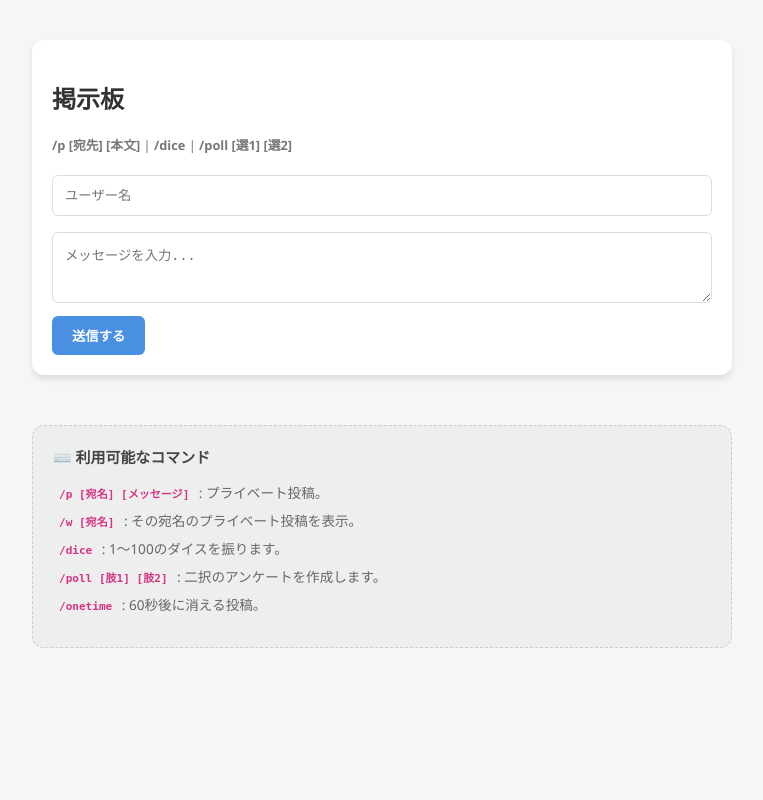
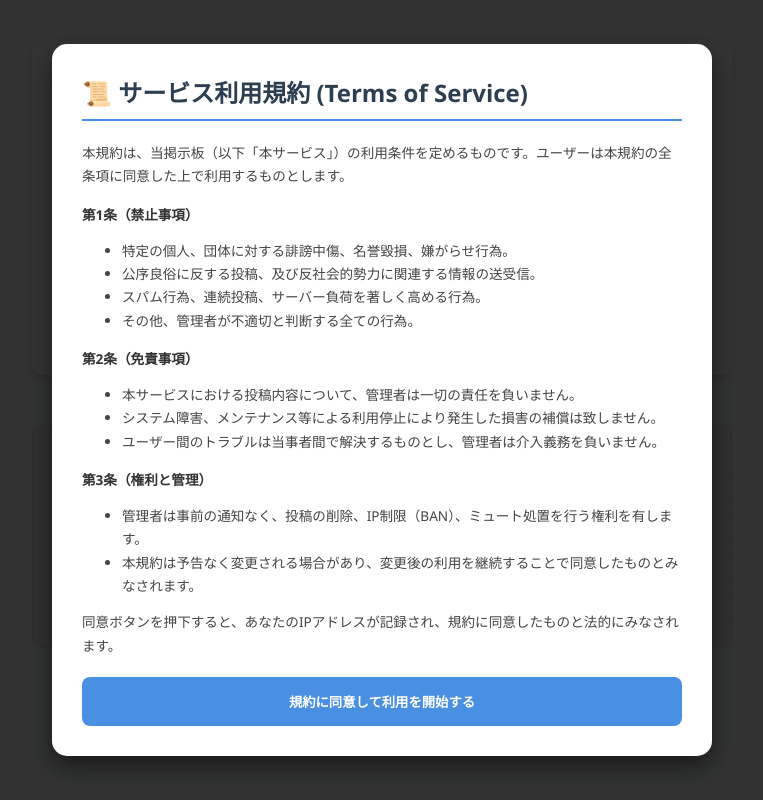
Before and after one commit to toka-kun/Sennin-Plus, a FastAPI app: page /bbs in a window 1280 px wide. Shown: the whole page, without its empty margins (258-1021 px from the left). Run offline with FastAPI, Linux system fonts and the light colour scheme; some libraries are stand-ins or nearby versions.

Commit message:
Update bbs.html

```diff
--- a/templates/bbs.html
+++ b/templates/bbs.html
@@ -1,4 +1,5 @@
 <!DOCTYPE html>
+<html lang="ja"<!DOCTYPE html>
 <html lang="ja">
 <head>
     <meta charset="UTF-8">
@@ -46,25 +47,55 @@
         .command-list li { margin-bottom: 8px; }
         .code-tag { background: #eee; padding: 2px 6px; border-radius: 4px; font-family: monospace; font-weight: bold; color: #d63384; }
 
-        /* 新規追加スタイル */
-        #adminModal { display: none; position: fixed; top: 0; left: 0; width: 100%; height: 100%; background: rgba(0,0,0,0.7); z-index: 2000; justify-content: center; align-items: center; }
-        .modal-content { background: white; padding: 30px; border-radius: 15px; width: 300px; text-align: center; }
-        .reply-toggle-btn { font-size: 0.8em; color: var(--primary); cursor: pointer; margin-left: 10px; border: 1px solid var(--primary); padding: 1px 5px; border-radius: 4px; }
+        /* 利用規約モーダル用追加スタイル */
+        #tosModal { position: fixed; top: 0; left: 0; width: 100%; height: 100%; background: rgba(0,0,0,0.8); display: flex; align-items: center; justify-content: center; z-index: 9999; }
+        .tos-content { background: white; padding: 30px; border-radius: 15px; max-width: 600px; width: 90%; max-height: 85vh; overflow-y: auto; box-shadow: 0 10px 25px rgba(0,0,0,0.5); }
+        .tos-content h2 { margin-top: 0; color: #2c3e50; border-bottom: 2px solid var(--primary); padding-bottom: 10px; }
+        .tos-body { font-size: 0.85em; line-height: 1.7; margin-bottom: 20px; color: #444; }
+        .tos-body h4 { margin: 15px 0 5px 0; color: #333; }
+        .tos-btn { width: 100%; padding: 15px; background: var(--primary); color: white; border: none; border-radius: 8px; font-weight: bold; cursor: pointer; transition: opacity 0.2s; }
+        .tos-btn:hover { opacity: 0.9; }
+
+        /* 返信制御 */
+        .reply-toggle { font-size: 0.75em; color: #999; cursor: pointer; margin-left: 10px; text-decoration: underline; }
         .replies-container.hidden { display: none; }
     </style>
 </head>
-<body ondblclick="showAdminModal()">
+<body ondblclick="adminLogin()">
+
+    <div id="tosModal" style="display: none;">
+        <div class="tos-content">
+            <h2>📜 サービス利用規約 (Terms of Service)</h2>
+            <div class="tos-body">
+                <p>本規約は、当掲示板（以下「本サービス」）の利用条件を定めるものです。ユーザーは本規約の全条項に同意した上で利用するものとします。</p>
+
+                <h4>第1条（禁止事項）</h4>
+                <ul>
+                    <li>特定の個人、団体に対する誹謗中傷、名誉毀損、嫌がらせ行為。</li>
+                    <li>公序良俗に反する投稿、及び反社会的勢力に関連する情報の送受信。</li>
+                    <li>スパム行為、連続投稿、サーバー負荷を著しく高める行為。</li>
+                    <li>その他、管理者が不適切と判断する全ての行為。</li>
+                </ul>
+
+                <h4>第2条（免責事項）</h4>
+                <ul>
+                    <li>本サービスにおける投稿内容について、管理者は一切の責任を負いません。</li>
+                    <li>システム障害、メンテナンス等による利用停止により発生した損害の補償は致しません。</li>
+                    <li>ユーザー間のトラブルは当事者間で解決するものとし、管理者は介入義務を負いません。</li>
+                </ul>
+
+                <h4>第3条（権利と管理）</h4>
+                <ul>
+                    <li>管理者は事前の通知なく、投稿の削除、IP制限（BAN）、ミュート処置を行う権利を有します。</li>
+                    <li>本規約は予告なく変更される場合があり、変更後の利用を継続することで同意したものとみなされます。</li>
+                </ul>
+                <p>同意ボタンを押下すると、あなたのIPアドレスが記録され、規約に同意したものと法的にみなされます。</p>
+            </div>
+            <button class="tos-btn" onclick="agreeTos()">規約に同意して利用を開始する</button>
+        </div>
+    </div>
 
     <div id="notificationCenter"></div>
-
-    <div id="adminModal" onclick="closeAdminModal(event)">
-        <div class="modal-content" onclick="event.stopPropagation()">
-            <h3>管理者ログイン</h3>
-            <input type="password" id="adminPassInput" placeholder="パスワードを入力">
-            <button onclick="adminLogin()">ログイン</button>
-            <button onclick="closeAdminModal(event)" style="background:#999; margin-top:5px;">キャンセル</button>
-        </div>
-    </div>
 
     <div class="form-card">
         <h2 id="title">掲示板</h2>
@@ -94,17 +125,27 @@
     </div>
 
     <script>
-        // 1. Firebase初期化
+        // 利用規約チェック
+        function checkTos() {
+            if (!localStorage.getItem('tos_agreed')) {
+                document.getElementById('tosModal').style.display = 'flex';
+            }
+        }
+        function agreeTos() {
+            localStorage.setItem('tos_agreed', 'true');
+            document.getElementById('tosModal').style.display = 'none';
+        }
+
+        // 1. Firebase初期化を即座に行う
         const firebaseConfig = {
-            apiKey: "AIzaSyCzqDGRhKOOm6Y8gjP3-44aFTA3k5uwrUg",
-            authDomain: "senninbbs.firebaseapp.com",
-            databaseURL: "https://senninbbs-default-rtdb.firebaseio.com",
-            projectId: "senninbbs",
-            storageBucket: "senninbbs.firebasestorage.app",
-            messagingSenderId: "1010317855305",
-            appId: "1:1010317855305:web:897af1885be2cdcf470d98",
-            measurementId: "G-429TJW7LNR"
-        };
+    apiKey: "AIzaSyCsMzomf4SDe0LVl8vgUIvtof1CIgGlTqE",
+    authDomain: "bbsdb2.firebaseapp.com",
+    databaseURL: "https://bbsdb2-default-rtdb.firebaseio.com",
+    projectId: "bbsdb2",
+    storageBucket: "bbsdb2.firebasestorage.app",
+    messagingSenderId: "764305660360",
+    appId: "1:764305660360:web:88424159d61d63bd19c8fd"
+  };
         firebase.initializeApp(firebaseConfig);
         const db = firebase.database();
 
@@ -139,25 +180,14 @@
         };
         document.getElementById('nameInput').value = getCookie('user_name') || "";
 
-        function showAdminModal() {
-            document.getElementById('adminModal').style.display = 'flex';
-        }
-
-        function closeAdminModal(e) {
-            document.getElementById('adminModal').style.display = 'none';
-        }
-
         function adminLogin() {
-            const pass = document.getElementById('adminPassInput').value;
+            const pass = prompt("管理者パスワードを入力してください:");
             if (pass === "sennin123") {
                 isAdmin = true;
                 document.body.classList.add('admin-mode');
                 document.getElementById('title').innerText = "管理者モード";
                 pushNotice("管理者としてログインしました");
-                closeAdminModal();
                 renderFeed();
-            } else {
-                alert("パスワードが違います");
             }
         }
 
@@ -172,7 +202,7 @@
             return `${Math.floor(hour / 24)}日前`;
         }
 
-        // 4. 投稿処理
+        // 4. 投稿処理 (iPadで確実に動くようPromise形式で)
         document.getElementById('postForm').onsubmit = function(e) {
             e.preventDefault();
 
@@ -206,7 +236,7 @@
                 const parts = content.split(" ");
                 if (parts.length >= 3) {
                     poll = { options: [ {text: parts, votes: 0}, {text: parts, votes: 0} ] };
-                    content = "【アンケート】 " + (parts + " vs " + parts);
+                    content = "【アンケート】 " + (parts || "");
                 }
             }
             if (content.includes("/onetime")) {
@@ -241,12 +271,15 @@
         };
 
         function addReaction(key, emoji) {
-            const reactionKey = 'reacted_' + key + '_' + emoji;
-            try {
-                if (localStorage.getItem(reactionKey)) { pushNotice("このリアクションは既に送信済みです"); return; }
-                db.ref(`messages/${key}/reactions/${emoji}`).transaction(count => (count || 0) + 1);
-                localStorage.setItem(reactionKey, "true");
-            } catch(e) {}
+            const reactionKey = `reacted_${key}_${emoji}`;
+            if (localStorage.getItem(reactionKey)) {
+                pushNotice("このリアクションは既に行っています");
+                return;
+            }
+            db.ref(`messages/${key}/reactions/${emoji}`).transaction(count => {
+                if (count !== null) localStorage.setItem(reactionKey, "true");
+                return (count || 0) + 1;
+            });
         }
 
         function votePoll(msgKey, optIdx) {
@@ -268,19 +301,20 @@
             if (confirm(`IP: ${ip} をミュートしますか？`)) db.ref('mutes/' + ip.replace(/\./g, '_')).set(true);
         }
 
+        // 返信表示切り替え機能
         function toggleReplies(id) {
-            const container = document.querySelector(`#post-${id} .replies-container`);
-            const btn = document.querySelector(`#post-${id} .reply-toggle-btn`);
+            const container = document.getElementById('replies-' + id);
+            const btn = document.getElementById('toggle-btn-' + id);
             if (container.classList.contains('hidden')) {
                 container.classList.remove('hidden');
-                btn.innerText = "返信を隠す";
+                btn.innerText = "▲ 返信を隠す";
             } else {
                 container.classList.add('hidden');
-                btn.innerText = "返信を表示";
+                btn.innerText = "▼ 返信を表示";
             }
         }
 
-        // 5. 描画処理
+        // 5. 描画処理 (Safariで落ちないようにDOM生成を丁寧に)
         function renderFeed() {
             db.ref('mutes').once('value').then(mSnap => {
                 const mutes = mSnap.val() || {};
@@ -337,14 +371,14 @@
                                     ${msg.isAdminPost ? `<span class="badge admin-badge">ADMIN</span>` : ''}
                                     ${msg.isPrivate ? `<span class="badge">PRIVATE: ${msg.commandStr}</span>` : ''}
                                     <span class="post-time">${getRelativeTime(msg.timestamp)}</span>
-                                    <span class="reply-toggle-btn" style="display:none;" onclick="toggleReplies('${key}')">返信を表示</span>
+                                    ${!msg.reply_to ? `<span id="toggle-btn-${key}" class="reply-toggle" onclick="toggleReplies('${key}')">▼ 返信を表示</span>` : ''}
                                 </div>
                                 <span style="color:var(--primary);cursor:pointer;text-decoration:underline;font-size:0.8em" onclick="setReply('${key}')">返信する</span>
                             </div>
                             <div>${displayContent}</div>
                             ${pollHtml}
                             ${reactHtml}
-                            <div class="replies-container"></div>
+                            <div class="replies-container ${!msg.reply_to ? 'hidden' : ''}" id="replies-${key}"></div>
                             <div class="admin-only">
                                 <button class="delete-btn" onclick="deleteMsg('${key}')">削除</button>
                                 <button class="delete-btn" style="background:#f39c12" onclick="adminMute('${msg.ip}')">ミュート</button>
@@ -360,18 +394,10 @@
                         if (!el) return;
                         const msg = data[key];
                         if (msg.reply_to && postElements[msg.reply_to]) {
-                            const parent = postElements[msg.reply_to];
-                            const container = parent.querySelector('.replies-container');
-                            const toggleBtn = parent.querySelector('.reply-toggle-btn');
-
+                            const container = postElements[msg.reply_to].querySelector('.replies-container');
                             el.classList.add('reply-section');
                             el.classList.remove('post-card');
-                            if(container) {
-                                container.appendChild(el);
-                                toggleBtn.style.display = 'inline-block';
-                                // 初期状態は非表示
-                                if(!container.classList.contains('hidden') && !isAdmin) container.classList.add('hidden');
-                            }
+                            if(container) container.appendChild(el);
                         } else {
                             feed.insertBefore(el, feed.firstChild);
                         }
@@ -384,6 +410,7 @@
 
         // 初期実行
         window.onload = () => {
+            checkTos(); // 利用規約チェックを追加
             renderFeed();
             db.ref('admin_notices').limitToLast(1).on('child_added', (snap) => {
                 if (isAdmin && snap.val().time > Date.now() - 3000) pushNotice("【管理通知】" + snap.val().text);
```
